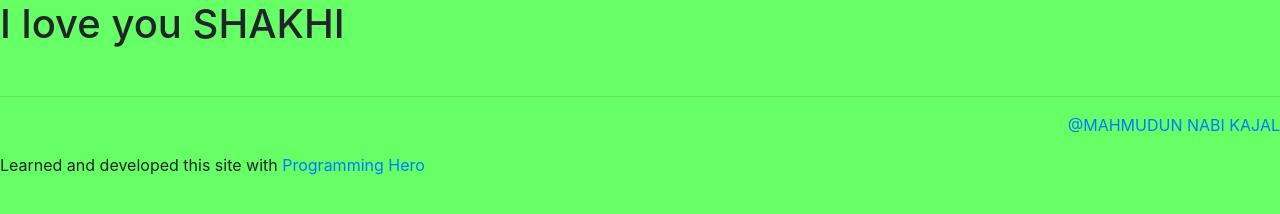
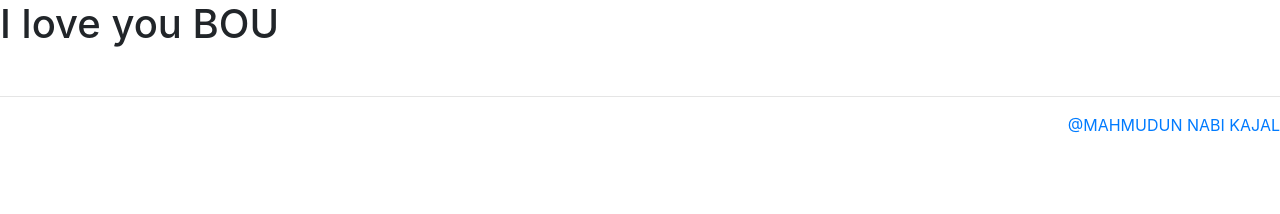
Before and after one commit to Kajalkhan945/For-Shakhi, a plain HTML site: page index.html in a window 1280 px wide. Drawn offline with Linux system fonts and the light colour scheme.

Commit message:
Update index.html

```diff
--- a/index.html
+++ b/index.html
@@ -13,18 +13,15 @@
   <!--custom css-->
   <link rel="stylesheet" href="css/style.css">
  </head>
- <body style="background-color:#66ff66">
+ <body style="background-color:#FFFFF">
   <script>
            for(i=0;i<1;i++){
-           document.write("<h1>I love you SHAKHI</h1><br/>")
+           document.write("<h1>I love you BOU</h1><br/>")
            }
        </script>
   <!--main js-->
   <script src="js/main.js"></script>
   <hr>
   <p align="right"> <a href=" http://www.linkedin.com/in/mahmudun-nabi-kajal "> @MAHMUDUN NABI KAJAL </a> </p>
-  <footer>
-   <p class="programminghero">Learned and developed this site with <a href="http://www.programming-hero.com">Programming Hero</a></p>
-  </footer>
  </body>
 </html>
```
